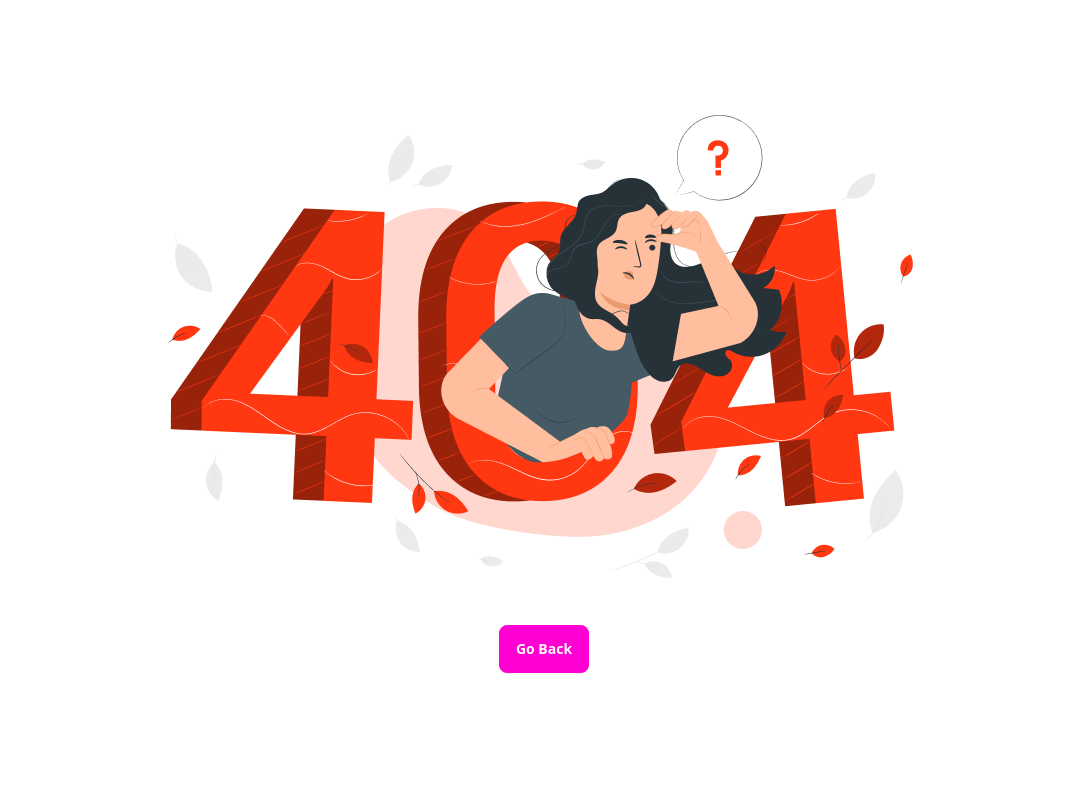
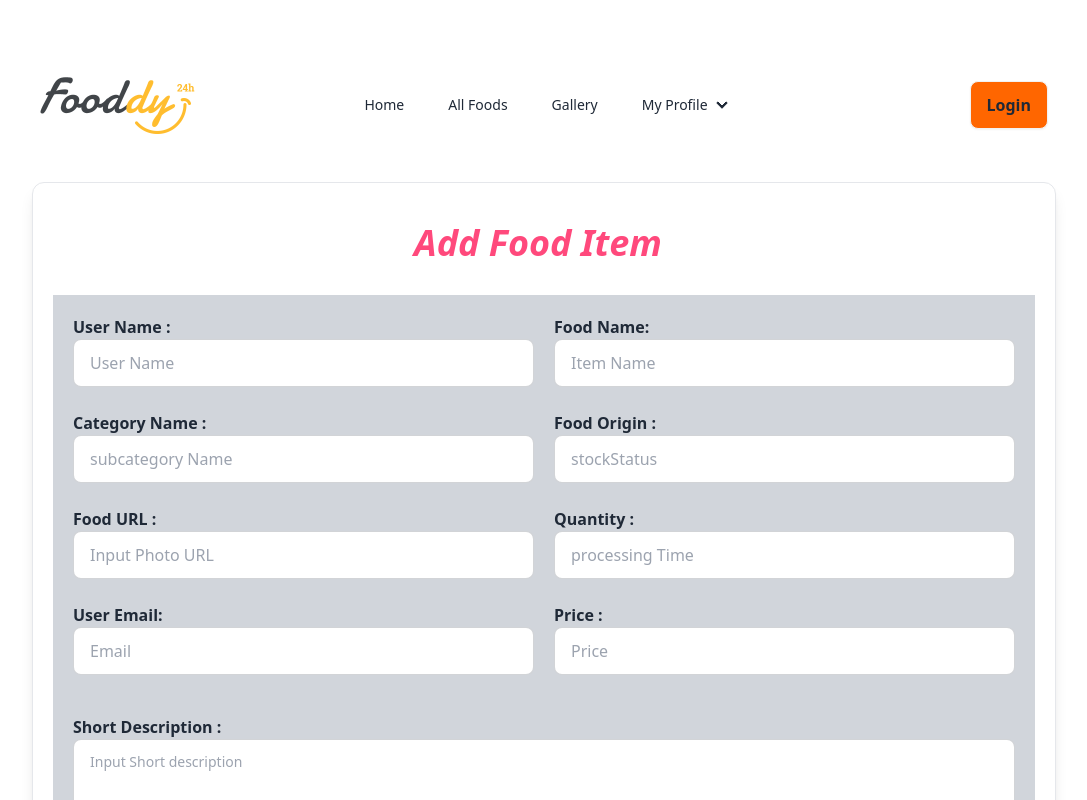
Before and after one commit to Alok4D/PH-Assignment-11-Client-public, a React (Vite) app: page /foodAddItem in a window 1280 px wide. Before the commit this address had no page. Shown: the top 800 px of the page, without its empty margins (96-1183 px from the left). Built offline with nearby package versions, Linux system fonts and the light colour scheme.

Commit message:
add food item form

```diff
--- /dev/null
+++ b/src/Pages-Component/Food-Add-Item/FoodAddItem.jsx
@@ -0,0 +1,150 @@
+// import { Helmet } from "react-helmet";
+// import Swal from "sweetalert2";
+
+
+const FoodAddItem = () => {
+    const handleAddCraftItem = event => {
+        event.preventDefault();
+
+        const form = event.target;
+
+        const name = form.name.value;
+        const photo = form.photo.value;
+        const price = form.price.value;
+        const rating = form.rating.value;
+        const email = form.email.value;
+        const itemName = form.itemName.value;
+        const processingTime = form.processingTime.value;
+        const customizationExample = form.customizationExample.value;
+        const stockStatus = form.stockStatus.value;
+        const description = form.description.value;
+        const subcategory = form.subcategory.value;
+        const newItem = {name, photo, rating, price, email, description, itemName, customizationExample, processingTime, stockStatus, subcategory}
+        console.log(newItem);
+
+        // send data to the server
+        fetch('https://assignment-ten-server-alpha-one.vercel.app/addCraft', {
+            method: 'POST',
+            headers: {
+                'content-type': 'application/json'
+            },
+            body: JSON.stringify(newItem)
+        })
+        .then(res => res.json())
+        .then(data => {
+            console.log(data);
+            if(data.insertedId){
+                Swal.fire({
+                    title: 'success!',
+                    text: 'Do you want to continue',
+                    icon: 'success',
+                    confirmButtonText: 'Cool'
+                  })
+                  form.reset();
+            }
+        })
+    }
+    return (
+        <div className="pt-10 w-[80%] mx-auto mb-10">
+            {/* <Helmet><title>Add Craft Item</title></Helmet> */}
+
+        <div className="shadow-lg p-5 border dark:bg-[#1a2641d5] rounded-xl">
+          {/* Heading */}
+          <div className="mt-5 mb-8">
+            <p className="text-center text-4xl font-semibold">
+              <span className="mr-3 text-[#FF497C]"><i className="bx bxs-alarm-add">Add Food Item</i></span></p>
+          </div>
+
+          {/* form */}
+
+                <form onSubmit={handleAddCraftItem} className=" w-full p-5 mb-8 bg-gray-300">
+
+                    <div className="grid grid-cols-2 gap-5">
+                        <div>
+                            <div  className="mb-6">
+                            <h3 className="font-bold">User Name :</h3>
+                                <label className="input  input-bordered flex items-center gap-2">
+                                    <input type="text" name="name" placeholder="User Name"required/>
+                                </label>
+                            </div>
+
+                            <div  className="mb-6">
+                            <h3 className="font-bold">Category Name :</h3>
+                                <label className="input  input-bordered flex items-center gap-2">
+                                    <input type="text" name="subcategory" placeholder="subcategory Name"required/>
+                                </label>
+
+                            </div>
+
+                            <div  className="mb-6">
+                            <h3 className="font-bold">Food URL :</h3>
+                                <label className="input input-bordered flex items-center gap-2 mb-4">
+                                    <input type="url" name="photo" placeholder="Input Photo URL"  required/>
+                                </label>
+
+                            </div>
+
+                            <div className="mb-6">
+                                <h3 className="font-bold">User Email:</h3>
+                                <label className="input input-bordered flex items-center gap-2">
+                                    <input type="email" name="email" placeholder="Email" required/>
+                                </label>
+
+                            </div>
+
+                        </div>
+
+                        <div>
+                        <div  className="mb-6">
+                            <h3 className="font-bold">Food Name:</h3>
+                                <label className="input  input-bordered flex items-center gap-2">
+                                    <input type="text" name="itemName" placeholder="Item Name"required/>
+                                </label>
+
+                            </div>
+
+                            <div  className="mb-6">
+                            <h3 className="font-bold">Food Origin :</h3>
+                                <label className="input input-bordered flex items-center gap-2 mb-4">
+                                    <input type="text" name="stockStatus" placeholder="stockStatus"  required/>
+                                </label>
+
+                            </div>
+
+                            <div className="mb-6">
+                                <h3 className="font-bold">Quantity :</h3>
+                                <label className="input input-bordered flex items-center gap-2">
+                                    <input type="text" name="processingTime" placeholder="processing Time" required/>
+                                </label>
+
+                            </div>
+
+                            <div className="mb-10">
+                                <h3 className="font-bold">Price :</h3>
+                                <label className="input input-bordered flex items-center gap-2">
+                                    <input type="text"  name="price" placeholder="Price"  required/>
+
+                                </label>
+                            </div>
+
+                        </div>
+                    </div>
+                    <div className="mb-3">
+                        <h3 className="font-bold">Short Description :</h3>
+                        <textarea className="textarea textarea-bordered w-full" name="description" placeholder="Input Short description"></textarea>
+                    </div>
+                    <button className="btn bg-emerald-400 w-full text-2xl">Add</button>
+                </form>
+
+
+
+
+
+
+        </div>
+
+      </div>
+    );
+};
+
+export default FoodAddItem;
--- a/src/Pages-Component/Food-Sections/FoodSection.jsx
+++ b/src/Pages-Component/Food-Sections/FoodSection.jsx
@@ -1,7 +1,7 @@
 
 
 
-import Banner from "../Banner/Banner";
+// import Banner from "../Banner/Banner";
 
 
 const FoodSection = () => {
@@ -11,7 +11,7 @@ const FoodSection = () => {
     return (
         <div className="mt-8 mb-8">
 
-         <Banner></Banner>
+         {/* <Banner></Banner> */}
 
       <div className="mt-8 mb-8">
         <h2 className="text-[#131313] text-[50px] text-center">Top Foods Section </h2>
--- a/src/Pages-Component/Navbar/Navbar.jsx
+++ b/src/Pages-Component/Navbar/Navbar.jsx
@@ -11,8 +11,20 @@ const links = (
     <li className=" rounded-xl "><NavLink to="/">Home</NavLink></li>
     <li className=" rounded-xl "><NavLink to="/allFoods">All Foods</NavLink></li>
     <li className=" rounded-xl"><NavLink to="/gallery">Gallery</NavLink></li>
-    <li className=" rounded-xl "><NavLink to="/myProfile">My Profile</NavLink></li>
+    <li>
+        <details>
+          <summary className="rounded-xl"><NavLink to="/myProfile">My Profile</NavLink></summary>
+          <ul className="p-2 w-52 bg-red-500">
+            <li><a>My added food items</a></li>
+            <li><NavLink to="/foodAddItem">Add a food item</NavLink></li>
+            <li><a>My ordered food items</a></li>
+          </ul>
+        </details>
+    </li>
+
+
   </>
+
 
 );
 
--- a/src/main.jsx
+++ b/src/main.jsx
@@ -9,6 +9,7 @@ import {
 import Root from './Roots/Root';
 import Error from './Error-Pages/Error';
 import FoodSection from './Pages-Component/Food-Sections/FoodSection';
+import FoodAddItem from './Pages-Component/Food-Add-Item/FoodAddItem';
 
 const router = createBrowserRouter([
   {
@@ -19,6 +20,10 @@ const router = createBrowserRouter([
       {
         path: '/',
         element: <FoodSection></FoodSection>,
+      },
+      {
+        path: '/foodAddItem',
+        element: <FoodAddItem></FoodAddItem>,
       }
     ]
   },
```
